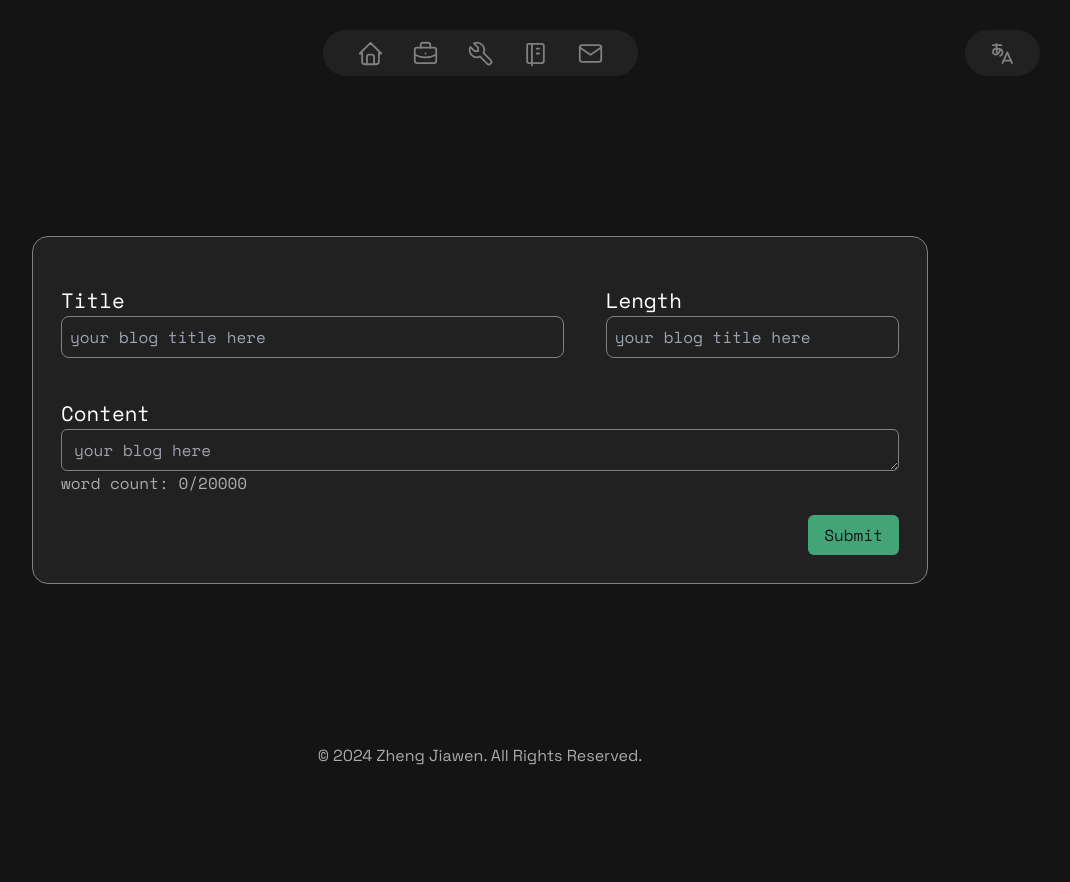
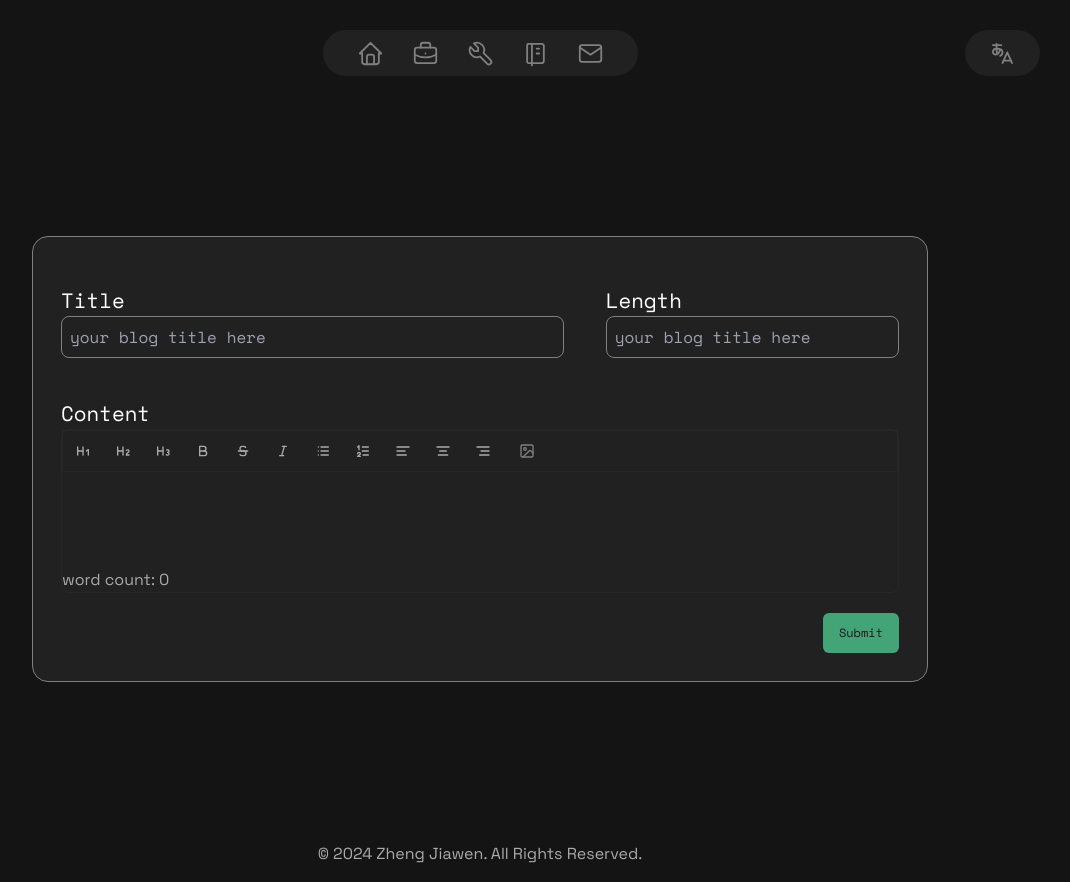
Before and after one commit to ZhengJiawen44/NextPortfolio, a Next.js app: page /Blog/new in a window 1280 px wide. Shown: the whole page, without its empty margins (160-1230 px from the left). Before the commit the page ends 800 px from the top, so only its background shows below. Built offline with nearby package versions, Linux system fonts and the light colour scheme.

Commit message:
wysiwyg comlete

```diff
--- a/app/Blog/WYSIWYG/page.tsx
+++ /dev/null
@@ -1,7 +0,0 @@
-import React from "react";
-import Editor from "@/components/RichText/Editor";
-const page = () => {
-  return <Editor />;
-};
-
-export default page;
--- a/components/Blog/BlogCard.jsx
+++ b/components/Blog/BlogCard.jsx
@@ -1,13 +1,17 @@
 import Link from "next/link";
 import React from "react";
+import DOMPurify from "dompurify";
+
 const BlogCard = ({ id, title, length, date, content }) => {
+  content = DOMPurify.sanitize(content);
+
   return (
     <Link
       href={`/Blog/${id}`}
       className="text-foreground relative block h-fit  mb-10 pb-9 rounded-[20px] border-2 border-background hover:border-primaryMedium  overflow-hidden"
     >
       <div className="relative">
-        <h1 className=" pt-[2rem] md:pt-[2rem] w-[95%] m-auto  mb-7 tracking-tighter text-2xl sm:text-4xl md:text-subtitle">
+        <h1 className=" pt-[2rem]  w-[95%] m-auto  mb-7 tracking-tighter text-2xl sm:text-4xl md:text-subtitle">
           {title}
         </h1>
         <div className=" flex w-[95%] m-auto ">
@@ -15,9 +19,10 @@ const BlogCard = ({ id, title, length, date, content }) => {
           <p className="">{date}</p>
         </div>
 
-        <p className=" h-[4.4rem] lg:h-[6rem] overflow-hidden mt-6 text-[1rem] md:text-[1.2rem] w-[95%] m-auto  text-item-foreground">
-          {content}
-        </p>
+        <p
+          className=" h-[4.4rem] lg:h-[6rem] overflow-hidden mt-6 text-[1rem] md:text-[1.2rem] w-[95%] m-auto  text-item-foreground"
+          dangerouslySetInnerHTML={{ __html: content }}
+        />
       </div>
       <div className="absolute inset-0 bg-gradient-to-b from-transparent from-60% to-background  z-10 pointer-events-none"></div>
     </Link>
--- /dev/null
+++ b/components/Blog/BlogCardWrapper.tsx
@@ -0,0 +1,22 @@
+"use client";
+import dynamic from "next/dynamic";
+
+const BlogCardNoSSR = dynamic(() => import("./BlogCard"), {
+  ssr: false,
+  loading: () => (
+    <div className="relative mb-10 pb-9 mt-[7rem]">
+      <div className="relative">
+        <div className=" rounded-xl bg-item pt-[2rem] w-[95%] m-auto mb-10"></div>
+        <div className=" flex w-[95%] m-auto ">
+          <p className="rounded-xl bg-item w-[5rem]  h-4 mr-6"></p>
+          <p className="rounded-xl bg-item w-[7rem] h-4"></p>
+        </div>
+
+        <p className="rounded-xl bg-item h-[4.4rem] lg:h-[6rem] mt-11 w-[95%] m-auto "></p>
+      </div>
+      <div className="absolute inset-0 bg-gradient-to-b from-transparent from-60% to-background  z-10 pointer-events-none"></div>
+    </div>
+  ),
+});
+
+export default BlogCardNoSSR;
--- a/components/Blog/BlogForm.tsx
+++ b/components/Blog/BlogForm.tsx
@@ -5,7 +5,7 @@ import { z } from "zod";
 import { blog, MAX_LENGTH } from "@/schemas";
 import { useForm } from "react-hook-form";
 import { useState } from "react";
-
+import Editor from "@/components/RichText/Editor";
 import {
   Form,
   FormControl,
@@ -24,7 +24,6 @@ type blogProps = {
 };
 
 const BlogForm = ({ title, length, content, onSubmit }: blogProps) => {
-  const [wordCount, setWordCount] = useState(content ? content.length : 0);
   const form = useForm<z.infer<typeof blog>>({
     resolver: zodResolver(blog),
     defaultValues: {
@@ -94,22 +93,9 @@ const BlogForm = ({ title, length, content, onSubmit }: blogProps) => {
                   Content
                 </FormLabel>
                 <FormControl>
-                  <textarea
-                    placeholder="your blog here"
-                    className="h-fit field-sizing-content flex w-full rounded-md border border-item-foreground
-                     bg-transparent px-3 py-2 text-base shadow-sm placeholder:text-muted-foreground
-                      focus-visible:outline-none focus-visible:ring-1 focus-visible:ring-ring
-                       disabled:cursor-not-allowed disabled:opacity-50 md:text-sm"
-                    {...field}
-                    onChange={(e) => {
-                      setWordCount(e.currentTarget.value.length);
-                      field.onChange(e);
-                    }}
-                  />
+                  <Editor content={field.value} onChange={field.onChange} />
                 </FormControl>
-                <span>
-                  word count: {wordCount}/{MAX_LENGTH}
-                </span>
+
                 <FormMessage />
               </div>
             </FormItem>
--- a/components/Blog/BlogPost.jsx
+++ b/components/Blog/BlogPost.jsx
@@ -1,11 +1,13 @@
 "use client";
-import { useState } from "react";
+import { useEffect, useState } from "react";
 import { useRouter } from "next/navigation";
 import { toast } from "react-toastify";
 import Link from "next/link";
 import { Button } from "@/components/ui/button";
 import { useSearchParams } from "next/navigation";
 import BlogForm from "./BlogForm";
+import DOMPurify from "dompurify";
+
 import {
   AlertDialog,
   AlertDialogAction,
@@ -19,6 +21,10 @@ import {
 } from "@/components/ui/alert-dialog";
 
 const BlogPost = ({ id, title, length, date, content }) => {
+  if (typeof window !== "undefined") {
+    content = DOMPurify.sanitize(content);
+  }
+
   const searchParams = useSearchParams();
   const isUpdate = searchParams.get("action") === "update";
 
@@ -77,16 +83,18 @@ const BlogPost = ({ id, title, length, date, content }) => {
         href={`/Blog/${id}`}
         className=" pt-[6rem] mt-10 h-fit pb-10 mb-10 rounded-[25px]"
       >
-        <h1 className="text-foreground mb-10 tracking-tighter text-2xl sm:text-4xl md:text-5xl">
+        <h1 className="text-foreground mb-10 tracking-tighter text-4xl sm:text-4xl md:text-title">
           {title}
         </h1>
         <div className="flex  mb-[5rem]">
           <p className="mr-4 text-foreground">{length} min read</p>
           <p className="text-foreground">{date}</p>
         </div>
-        <p className=" text-foreground w-full text-[1.2rem] md:text-medium break-words">
-          {content}
-        </p>
+        <p
+          className=" text-foreground w-full text-[1.2rem] md:text-[xl] leading-10 break-words"
+          dangerouslySetInnerHTML={{ __html: content }}
+        />
+        {/* {content} */}
 
         <Link
           href={`/Blog/${id}?action=update`}
--- a/components/Blog/BlogSection.jsx
+++ b/components/Blog/BlogSection.jsx
@@ -1,6 +1,6 @@
 import React from "react";
 import { TbSearch, TbPlus } from "react-icons/tb";
-import BlogCard from "./BlogCard";
+import BlogCardWrapper from "./BlogCardWrapper";
 import Link from "next/link";
 
 const BlogSection = async ({ displayAll }) => {
@@ -63,7 +63,7 @@ const BlogSection = async ({ displayAll }) => {
       {displayData.length > 0
         ? displayData.map(({ _id, title, length, date, content }) => {
             return (
-              <BlogCard
+              <BlogCardWrapper
                 key={_id}
                 id={_id}
                 title={title}
--- a/components/RichText/Editor.tsx
+++ b/components/RichText/Editor.tsx
@@ -1,5 +1,4 @@
 "use client";
-import React from "react";
 import Toolbar from "./Toolbar";
 import { EditorContent, useEditor } from "@tiptap/react";
 import BulletList from "@tiptap/extension-bullet-list";
@@ -7,9 +6,16 @@ import OrderedList from "@tiptap/extension-ordered-list";
 import StarterKit from "@tiptap/starter-kit";
 import Image from "@tiptap/extension-image";
 import TextAlign from "@tiptap/extension-text-align";
+import { useState, useEffect } from "react";
 
-const TextEditor = () => {
+interface textEditorProps {
+  content: string;
+  onChange: (richText: string) => void;
+}
+
+const TextEditor = ({ content, onChange }: textEditorProps) => {
   const editor = useEditor({
+    immediatelyRender: false,
     extensions: [
       StarterKit.configure({
         bulletList: false,
@@ -23,14 +29,21 @@ const TextEditor = () => {
       }),
       TextAlign.configure({ types: ["heading", "paragraph", "image"] }),
     ],
-    content: "<h1>start editing...</h1>",
+    content: content,
     editorProps: {
       attributes: {
         class:
           "prose dark:prose-invert prose-sm sm:prose-base lg:prose-lg xl:prose-2xl m-5 focus:outline-none max-w-none",
       },
     },
+    onUpdate() {
+      setWordCount(editor?.getText().length || 0);
+      onChange(editor?.getHTML());
+      console.log(editor?.getHTML());
+    },
   });
+
+  const [wordCount, setWordCount] = useState(content.length);
 
   return (
     <div className="border rounded-lg">
@@ -38,6 +51,7 @@ const TextEditor = () => {
       <div className="editor-content">
         <EditorContent editor={editor} />
       </div>
+      <p>word count: {wordCount}</p>
       <style jsx global>{`
         .editor-content h1 {
           font-size: 2.5em;
--- a/package.json
+++ b/package.json
@@ -21,6 +21,8 @@
     "class-variance-authority": "^0.7.1",
     "clsx": "^2.1.1",
     "dayjs": "^1.11.13",
+    "dompurify": "^3.2.3",
+    "html-react-parser": "^5.2.0",
     "lucide-react": "^0.468.0",
     "mongodb": "^6.11.0",
     "mongoose": "^8.8.3",
--- a/tailwind.config.ts
+++ b/tailwind.config.ts
@@ -18,6 +18,14 @@ export default {
   ],
   theme: {
     fontSize: {
+      xs: "0.75rem",
+      sm: "0.75rem",
+      base: "1rem",
+      lg: "1.125rem",
+      xl: "1.125rem",
+      "2xl": "1.5rem",
+      "3xl": "1.875rem",
+      "4xl": "2.25rem",
       title: "var(--title)",
       subtitle: "var(--subtitle)",
     },
```
Also changed, not shown: 1 other file (tests, documents, lock files or other folders).
